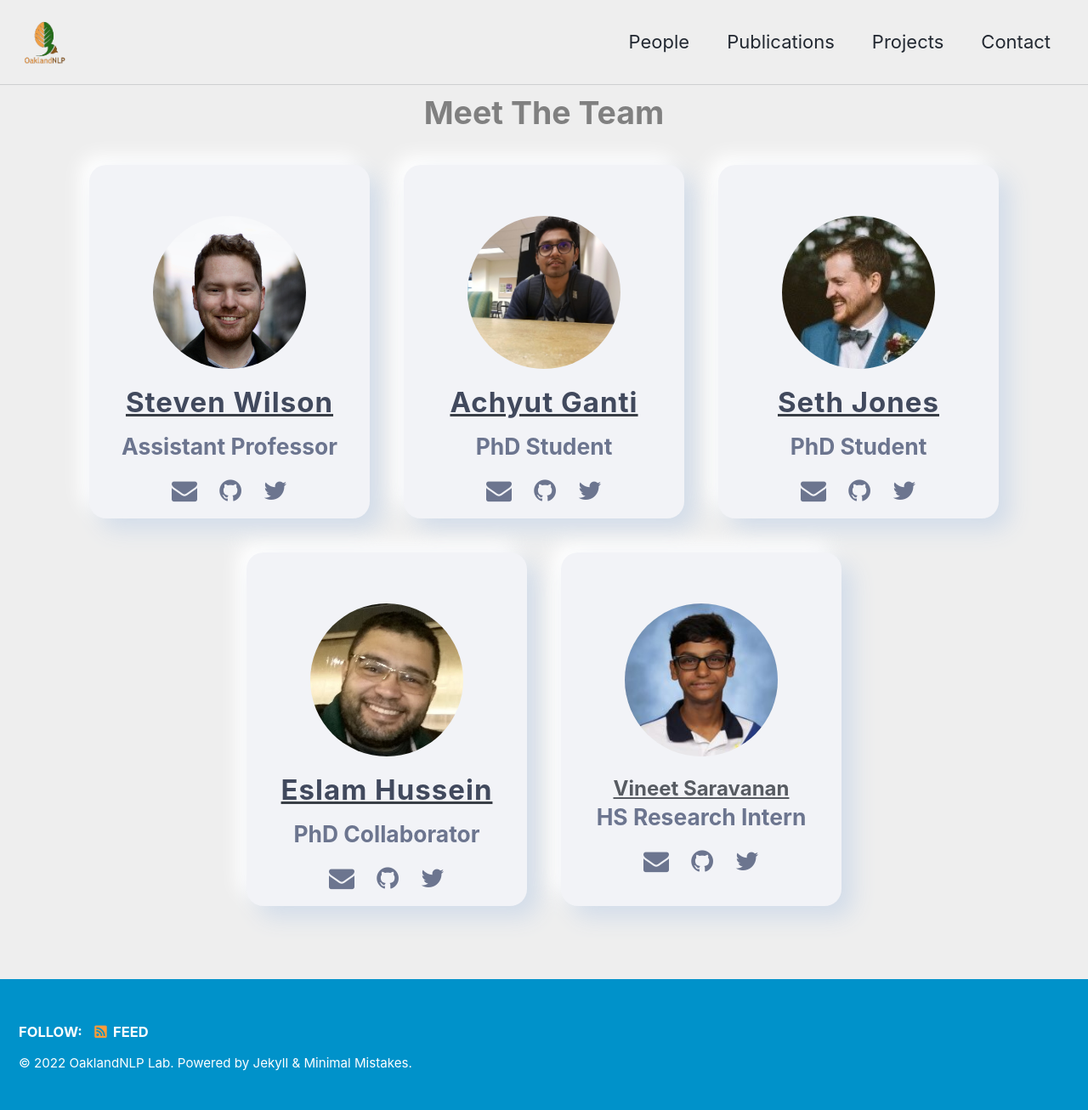
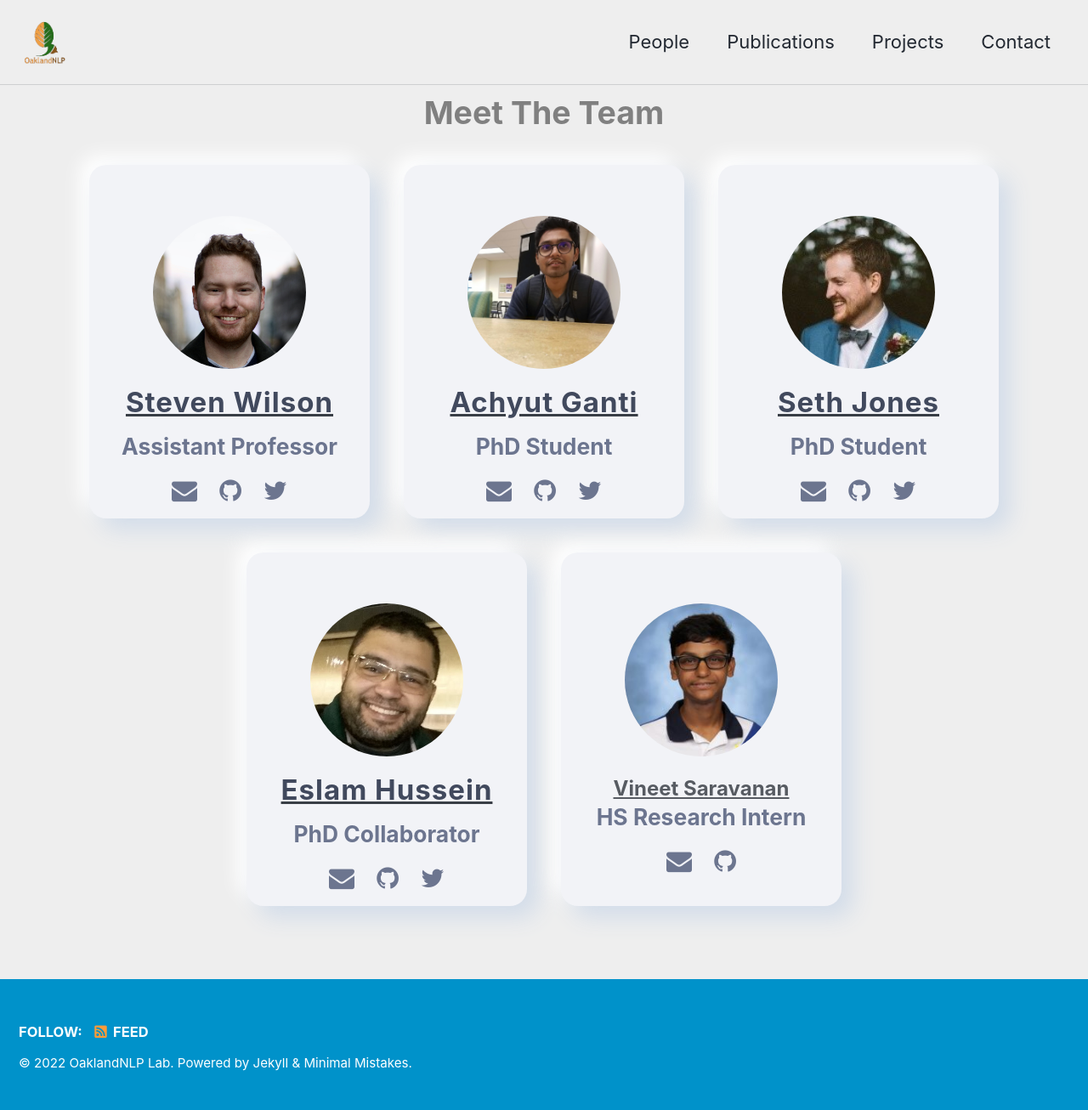
Before and after one commit to cocoa-nlp/cocoa-nlp.github.io, a Jekyll site: the page built from _pages/people.html, in a window 1280 px wide. Shown: the whole page at 85% size. Built offline with Jekyll 4.4.1, drawn with Linux system fonts in a browser that asks for light colours; cached includes are drawn as plain includes; some web fonts are replaced.

Commit message:
typos fixed

```diff
--- a/_pages/people.html
+++ b/_pages/people.html
@@ -98,9 +98,9 @@
                     <h5>HS Research Intern</h5>
                 </div>
                 <div class="sci">
-                    <a href="" ><i class="fa fa-envelope" aria-hidden="true"></i></a>
-                    <a href="" ><i class="fa fa-github" aria-hidden="true"></i></a>
-                    <a href="" ><i class="fa fa-twitter" aria-hidden="true"></i></a>
+                    <a href="mailto:vineetsaravanan@gmail.com" target="_blank" ><i class="fa fa-envelope" aria-hidden="true"></i></a>
+                    <a href="https://github.com/VSPuzzler" target="_blank" ><i class="fa fa-github" aria-hidden="true"></i></a>
+
                 </div>
             </div>
         </div>
```
Also changed, not shown: _pages/publications.md (+1 -1 lines), 3 other files.
